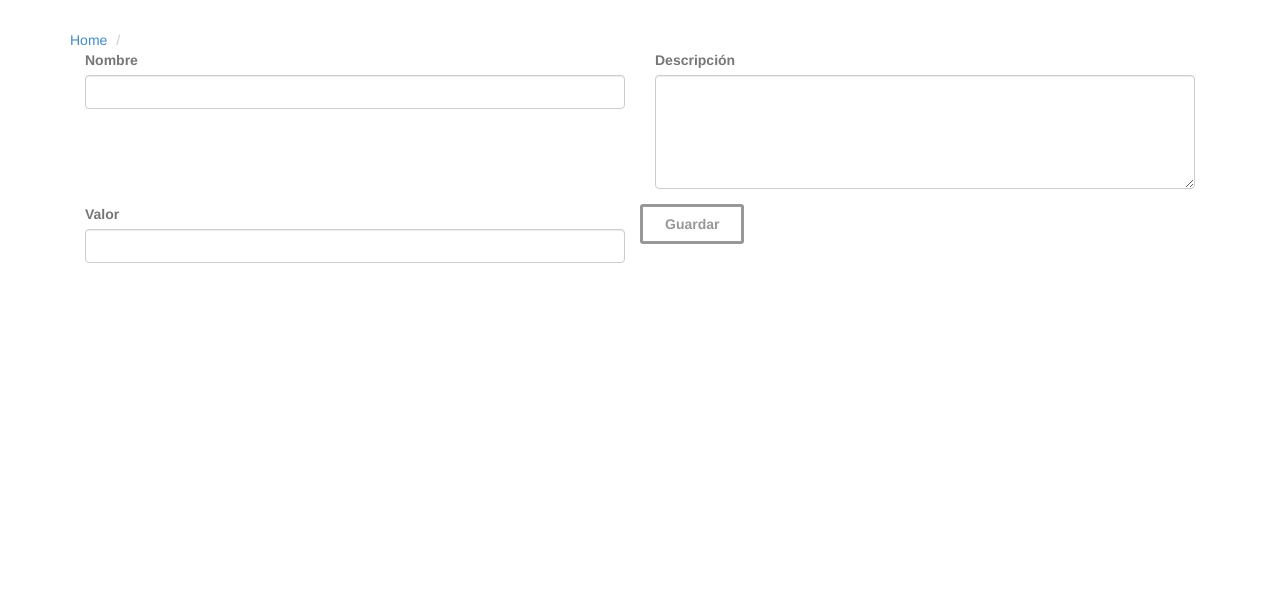
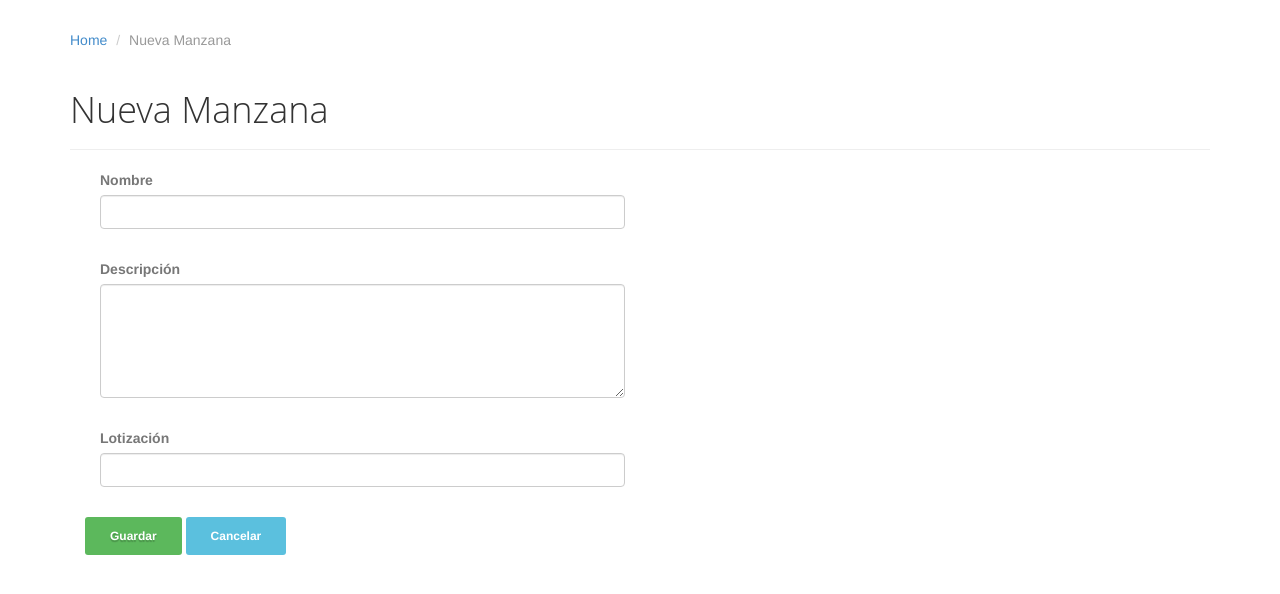
Before and after one commit to Jane2020/moviliaria, a PHP site: page /vistas/manzana/editar.php in a window 1280 px wide. Shown: the part 100-694 px from the top of the page. Run offline with PHP 8.4, Linux system fonts and the light colour scheme; data that the repository does not hold is empty.

Commit message:
Inclusión de cambios en el modulo de manzanas

```diff
--- a/vistas/manzana/editar.php
+++ b/vistas/manzana/editar.php
@@ -1,34 +1,47 @@
 <?php
 require("../../modulos/ManzanaModulo.php");
-include "../../template/header.php";
 
 $manzana = new Manzana();
 $item= $manzana->editarManzana();
+$title = (($item->id>0)?'Editar ':'Nueva ').'Manzana';
+require_once ("../../template/header.php");
 
 if (isset($_POST['guardar'])){
-	$multa->guardarMulta();
+	$manzana->guardarManzana();
 }
 ?>
+<header class="page-header">
+	<h1 class="page-title"><?php echo $title; ?></h1>
+</header>
 <form id="frmLotizacion" method="post" action="">
 <div style="overflow: auto;">
+	<div class="form-group col-sm-12">
 		<div class="form-group col-sm-6">
 			<label class="control-label">Nombre</label>
 			<input type='text' name='nombre' class='form-control' value="<?php echo $item->nombre; ?>" id="nombre">
 		</div>
+	</div>
+	<div class="form-group col-sm-12">
 		<div class="form-group col-sm-6">
 			<label class="control-label">Descripción</label>
 			<textarea name='descripcion' class='form-control' id="descripcion" rows="5" cols="10">
-			<?php echo $item->descripcion; ?>
+				<?php echo isset($item->descripcion)?$item->descripcion:null; ?>
 			</textarea>
 		</div>
+	</div>
+	<div class="form-group col-sm-12">
 		<div class="form-group col-sm-6">
-		<label class="control-label">Valor</label>
-		<input type='text' name='valor' class='form-control' value="<?php echo $item->valor; ?>" id="valor">
+			<label class="control-label">Lotización</label>
+			<input type='text' name='valor' class='form-control' value="<?php echo $item->lotizacion; ?>" id="valor">
+		</div>
 	</div>
 	<div class="form-group">
+		<div class="form-group col-sm-6">
 			<input type='hidden' name='id' class='form-control' value="<?php echo $item->id; ?>">
 			<input type='hidden' name='guardar' value="1">
-		<button type="submit" name="boton" class="btn btn-default">Guardar</button>
+			<button type="submit" name="boton" class="btn btn-success btn-sm">Guardar</button>
+			<a href="listar.php" class="btn btn-info btn-sm">Cancelar</a>
+		</div>
 	</div>
 </div>
 </form>
```
Also changed, not shown: vistas/manzana/listar.php (+8 -11 lines). Lines whose indentation alone changed are shown as unchanged.
